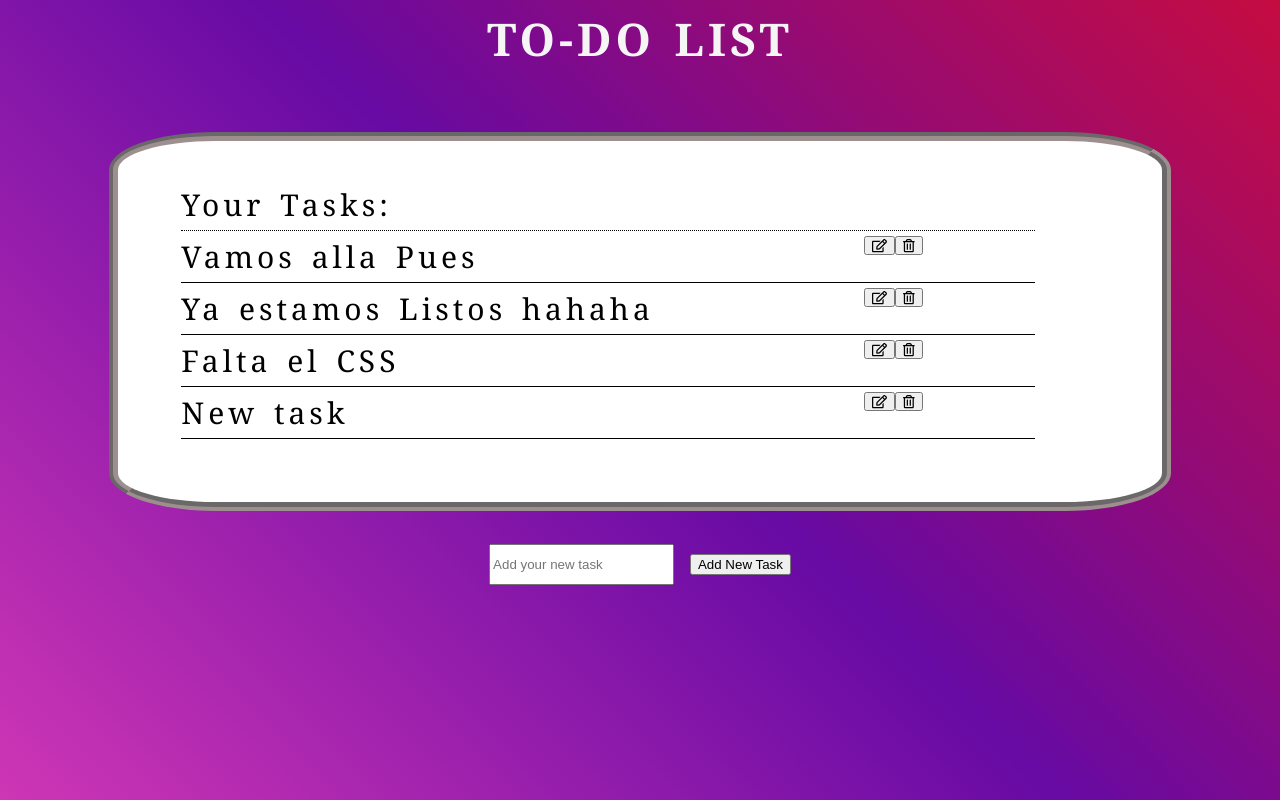
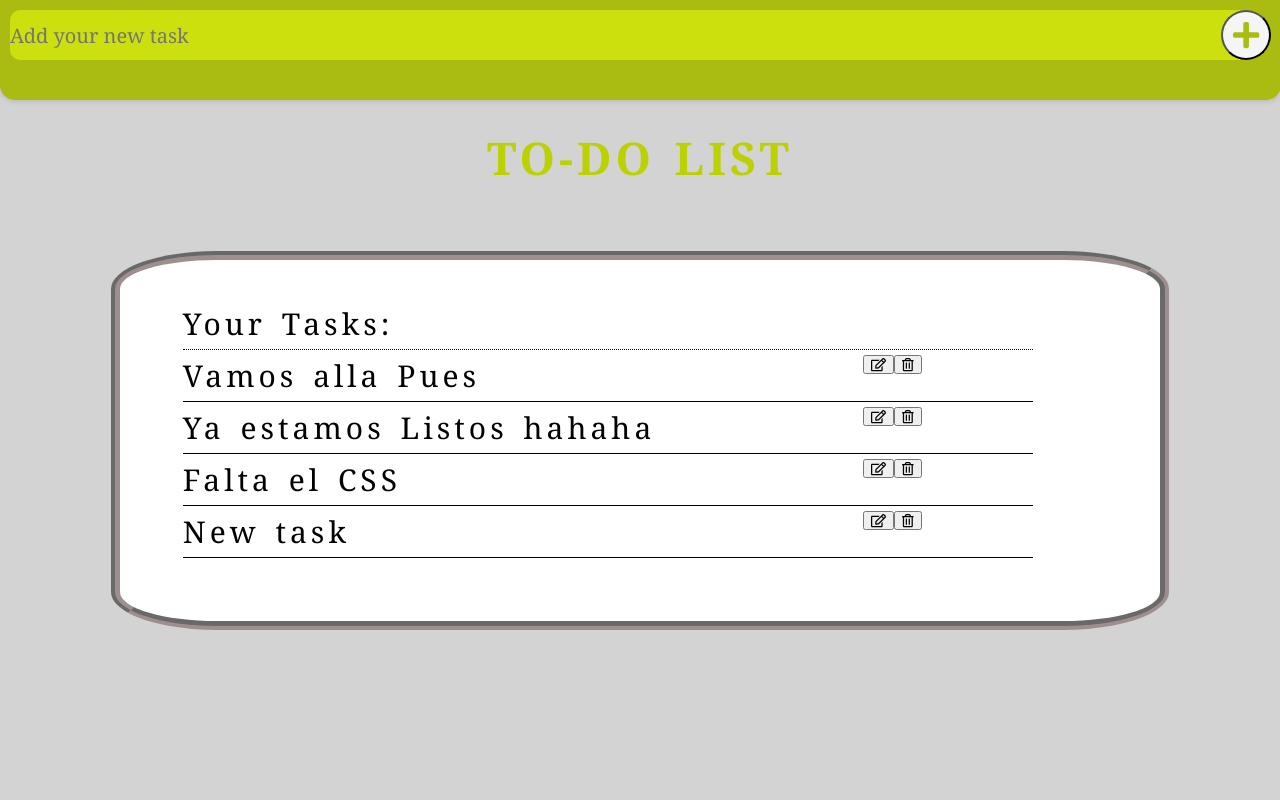
Before and after one commit to Gus-Gonz/TodoListPortfolio, a Flask app: page / in a window 1280 px wide. Run offline with Flask 2, Linux system fonts and the light colour scheme; data comes from the database, SQL or seed files in the repository; both versions use the stored data as it was after the commit; some libraries are stand-ins or nearby versions.

Commit message:
se le coloco un header con el field imput al sitio web

```diff
--- a/app/static/main.css
+++ b/app/static/main.css
@@ -1,17 +1,54 @@
+ header{
+    position: fixed;
+    height: 80px;
+    width: 98.5%;
+
+    background-color: rgb(170, 187, 18);
+    border-bottom-left-radius: 15px;
+    border-bottom-right-radius: 15px;
+
+    top: 0;
+    left: 0;
+    right: 0;
+    box-shadow: 0px 2px 4px rgba(44, 62, 88,0.15);
+    padding: 10px;
+ }
+
+#task-input {
+    width: 100%;
+    height: 50px;
+    float: left;
+    background: rgb(203, 224, 13) ;
+    border-radius: 10px;
+    border: 0px;
+    outline: none;
+
+    padding: 0 60px 0 0;
+
+    border-top-right-radius: 25px;
+    border-bottom-right-radius: 25px ;
+
+    color:black;
+    font-family: Georgia, serif;
+    font-size: 20px;
 
 
 
+    appearance: none;
+}
 
+#task-button-input{
+    width: 50px;
+    height: 50px;
+    position: absolute;
+    top: 10px;
+    right: 10px;
 
-
-
-
-
-
-
-
-
-
+    border-radius: 25px;
+    background: whitesmoke;
+    font-size: 30px;
+    color: rgb(170, 187, 18);
+}
 
 
 body {
@@ -19,16 +56,26 @@ body {
     font-size: 30px;
     letter-spacing: 4px;
     word-spacing: 4px;
+    margin: 10px;
 
-    background-color:skyblue ;
+    background-color: rgb(211, 211, 211);
+    /* background-color:skyblue ;
     background: #CE36B5;
-    background: linear-gradient(45deg, #CE36B5 0%, #670AA4 51%, #C50C41 100%);
+    background: linear-gradient(45deg, #CE36B5 0%, #670AA4 51%, #C50C41 100%); */
+}
+
+
+.box{
+    padding-top: 80px;
 }
 
 .h2 {
-    color: whitesmoke;
+    color: rgb(188, 209, 0);
     text-align: center;
 }
+
+
+
 
 #list-task{
     margin: 8%;
@@ -77,7 +124,7 @@ body {
     padding-bottom: 5px;
     padding-top: 5px;
 }
-.submit-wraper{
+/* .submit-wraper{
     display: flex;
 }
 
@@ -90,4 +137,4 @@ body {
     height: 100%;
 
 
-}
+} */
--- a/app/templates/index.html
+++ b/app/templates/index.html
@@ -11,7 +11,19 @@
 
     </head>
     <body>
-        <div>
+        <header>
+            <input id="task-input" type="text" placeholder="Add your new task">
+            </input>
+            <button id="task-button-input">
+                <span><i class="fas fa-plus"></i></span>
+            </button>
+        </header>
+
+
+
+
+
+        <div class="box">
             <div>
                 <h2 class="h2">TO-DO LIST</h2>
             </div>
@@ -21,7 +33,7 @@
                 </ul>
             </span>
             <div class = "submit-wraper">
-                <div id="task-form">
+                <!-- <div id="task-form">
                     <input id="task-input" type="text" placeholder="Add your new task">
                     </input>
                     <button id="task-button-input">
@@ -29,7 +41,7 @@
                             Add New Task
                         </span>
                     </button>
-                </div>
+                </div> -->
             </div>
         </div>
 
```
Also changed, not shown: data.db.
